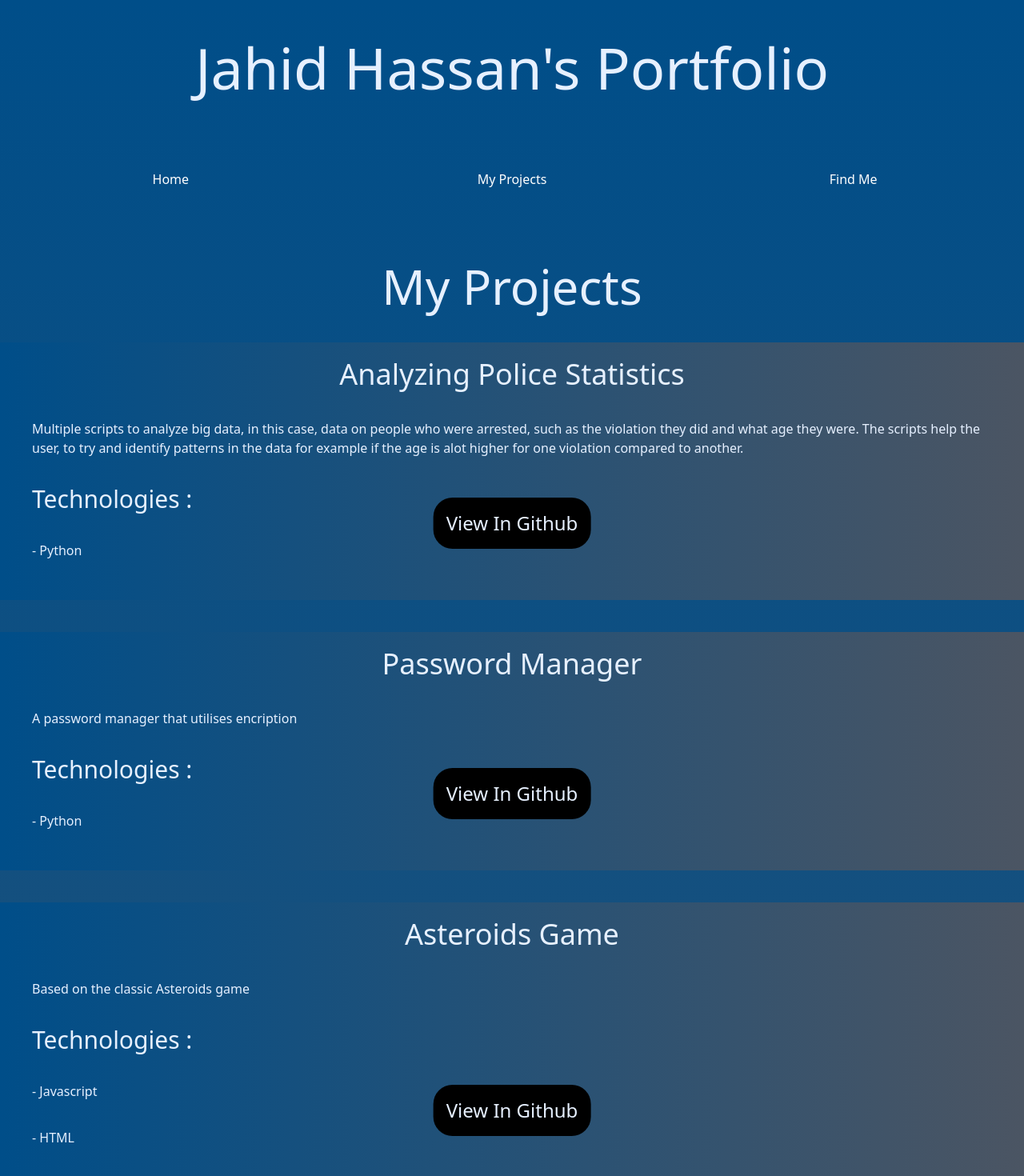
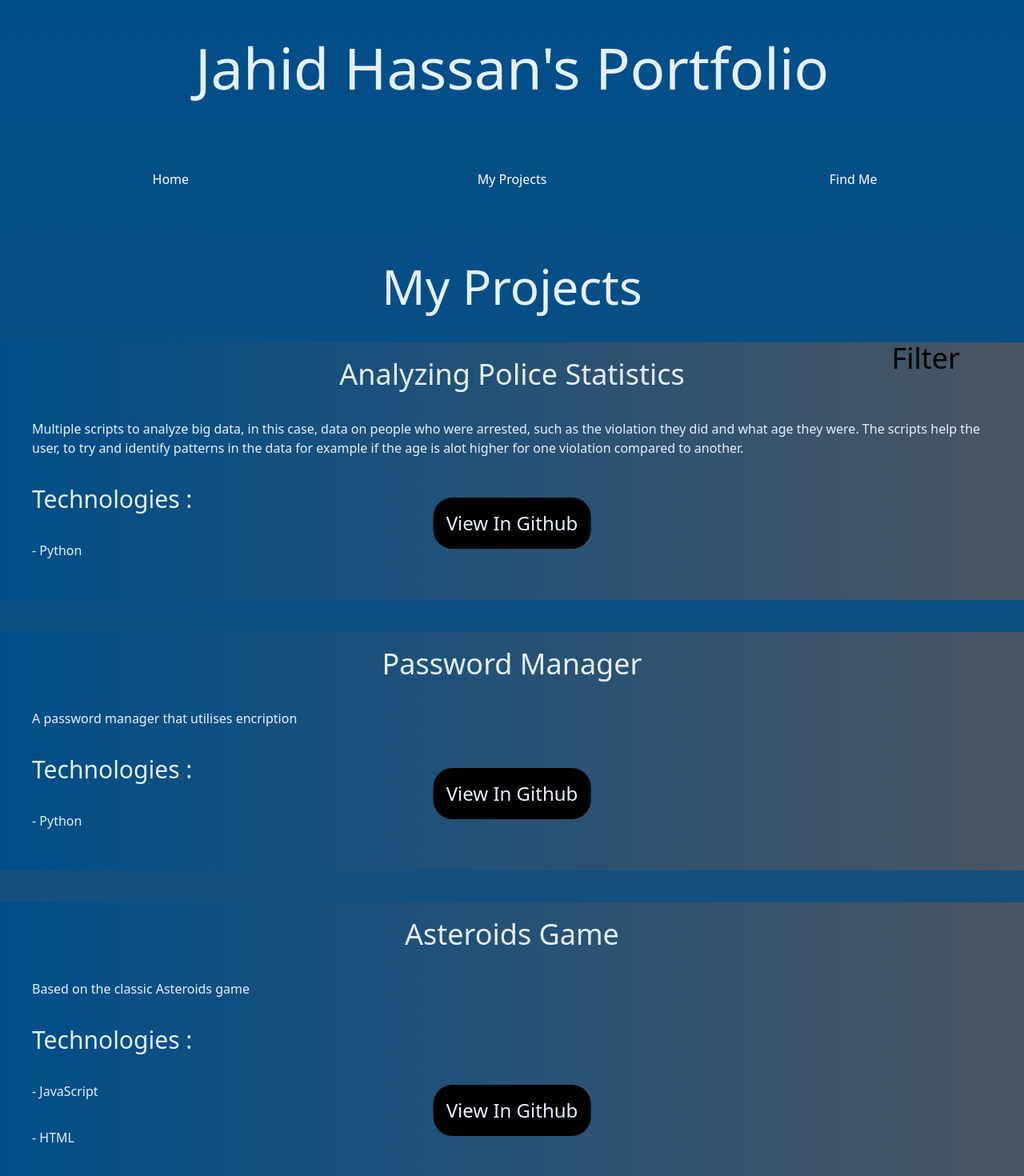
Before and after one commit to MJahidH/my-portfolio, a React (Vite) app in the folder my-portfolio/: page /projects in a window 1280 px wide. Shown: the top 1470 px of the page at 80% size. Built offline with nearby package versions, Linux system fonts and the light colour scheme.

Commit message:
dropdown component exported to a seperate file

```diff
--- /dev/null
+++ b/my-portfolio/src/components/DropDownFilter.jsx
@@ -0,0 +1,73 @@
+import { useState } from "react";
+import data from "../projects-data.json";
+
+const DropDownFilter = ({filteredArray}) => {
+
+    const [dropDownOpen, setDropDownOpen] = useState(false);
+
+  const filterKeyWords = [
+    "JavaScript",
+    "React/React-Native",
+    "TypeScript",
+    "CSS/Tailwind CSS",
+    "Python",
+  ];
+
+  const toggleDropDown = () => {
+    setDropDownOpen(!dropDownOpen);
+  };
+
+  const handleItemClick = (language) => {
+    const result = data.filter((project) => {
+      if (language === "React/React-Native") {
+        return (
+          project.tags.includes("React") ||
+          project.tags.includes("React-Native")
+        );
+      } else if (language === "CSS/Tailwind CSS") {
+        return (
+          project.tags.includes("CSS") ||
+          project.tags.includes("Tailwind CSS")
+        );
+      } else {
+        return project.tags.includes(language);
+      }
+    });
+    console.log(result);
+  };
+
+  return (
+    <div
+    className="
+  absolute
+  right-0
+  pr-20
+  z-20"
+  >
+    <button className="text-4xl" onClick={toggleDropDown}>
+      Filter
+    </button>
+    {dropDownOpen && (
+      <ul>
+        {filterKeyWords.map((language) => {
+          return (
+            <li>
+              <button
+                onClick={() => {
+                  handleItemClick(language);
+                }}
+                className="text-4xl"
+              >
+                {language}
+              </button>
+            </li>
+          );
+        })}
+      </ul>
+    )}
+  </div>
+  )
+
+}
+
+export default DropDownFilter
--- a/my-portfolio/src/components/ProjectCard.jsx
+++ b/my-portfolio/src/components/ProjectCard.jsx
@@ -1,5 +1,5 @@
 const ProjectCard = ({ project }) => {
-  console.log(project);
+
 
   const openInNewTab = (url) => {
     window.open(url, "_blank");
@@ -23,7 +23,7 @@ const ProjectCard = ({ project }) => {
 
         ">Technologies : </h3>
         {project.technologies.map((technology) => {
-          return <li class className="projectSecondaryText
+          return <li  className="projectSecondaryText
           Text py-1"> -   {technology}</li>;
         })}
       </ul>
--- a/my-portfolio/src/components/ProjectsList.jsx
+++ b/my-portfolio/src/components/ProjectsList.jsx
@@ -1,19 +1,22 @@
 import { useState } from "react";
 import data from "../projects-data.json";
 import ProjectCard from "./ProjectCard";
+import DropDownFilter from "./DropDownFilter";
 
 const ProjectsList = () => {
   const [projects, setProjects] = useState(data);
 
+
+  const filteredArray = [];
+
+
+
   return (
     <div className="pt-20">
-      <h1
-        className="pageMainSubheading"
-      >
-        My Projects
-      </h1>
-      {projects.map((project) => {
-        return <ProjectCard project={project} />;
+      <h1 className="pageMainSubheading">My Projects</h1>
+      <DropDownFilter filteredArray={filteredArray}/>
+      {projects.map((project, index) => {
+        return <ProjectCard key={project.id} project={project} />;
       })}
     </div>
   );
--- a/my-portfolio/src/projects-data.json
+++ b/my-portfolio/src/projects-data.json
@@ -3,6 +3,7 @@
     "title": "Analyzing Police Statistics",
     "description": "Multiple scripts to analyze big data, in this case, data on people who were arrested, such as the violation they did and what age they were. The scripts help the user, to try and identify patterns in the data for example if the age is alot higher for one violation compared to another. ",
     "technologies": ["Python"],
+    "tags": ["Python"],
     "id": "9",
     "link": "https://github.com/MJahidH/police-stats"
   },
@@ -10,13 +11,15 @@
     "title": "Password Manager",
     "description": "A password manager that utilises encription",
     "technologies": ["Python"],
+    "tags": ["Python"],
     "id": "8",
     "link": "https://github.com/MJahidH/password-manager"
   },
   {
     "title": "Asteroids Game",
     "description": "Based on the classic Asteroids game",
-    "technologies": ["Javascript", "HTML"],
+    "technologies": ["JavaScript", "HTML"],
+    "tags": ["JavaScript", "HTML"],
     "id": "7",
     "link": "https://github.com/MJahidH/asteroid-game"
   },
@@ -24,20 +27,23 @@
     "title": "Sortable (To-Do List App)  ",
     "description": "An accessible to-do list app, utilising gestures and animations, to enhance the user experience",
     "technologies": ["React-Native", "React-Native-Gestures", "JSX"],
+    "tags": ["React-Native", "JavaScript","CSS"],
     "id": "6",
     "link": "https://github.com/MJahidH/sortable-fe"
   },
   {
     "title": "Portfolio Web Page ",
     "description": "A responsive website to present all my projects in  a well organised way",
-    "technologies": ["React-Native", "Tailwind CSS", "JSX"],
+    "technologies": ["React", "Tailwind CSS", "JSX"],
+    "tags": ["React", "Tailwind CSS", "JavaScript","CSS"],
     "id": "5",
     "link": "https://github.com/MJahidH/my-portfolio"
   },
   {
     "title": "QuoteSnap Front-End  ",
     "description": "QuoteSnap is an app for Android devices that allows users to take a photo of any inspirational text they see. The app will then use OCR technology to recognise and extract the text",
-    "technologies": ["React-Native", "MongoDB", "Expo"],
+    "technologies": ["React-Native", "MongoDB", "Expo","CSS"],
+    "tags": ["React-Native", "JavaScript", "Expo","CSS"],
     "id": "4",
     "link": "https://github.com/mikef80/quotesnap-fe"
   },
@@ -45,13 +51,15 @@
     "title": "QuoteSnap Back-End  ",
     "description": "A full functional database using MongoDB",
     "technologies": ["MongoDB", "Node.js", "Express"],
+    "tags": ["MongoDB", "Node.js", "Express","JavaScript"],
     "id": "3",
     "link": "https://github.com/mikef80/quotesnap-be"
   },
   {
     "title": "NC News Front-End  ",
     "description": "This project helps users view articles that are stored in an API. Users can also add and delete comments as well as upvote/like their favourite articles  ",
-    "technologies": ["React-Native", "Axios", "PSQL"],
+    "technologies": ["React-Native", "JavaScript", "PSQL"],
+    "tags": ["React-Native", "Axios", "PSQL","JavaScript","CSS"],
     "id": "2",
     "link": "https://github.com/MJahidH/nc-news-frontend"
   },
@@ -59,6 +67,7 @@
     "title": "NC News Back-End  ",
     "description": "A full functional database using PSQL. You can make multiple requests such as get data by article ID,upvote and add or delete a comment ",
     "technologies": ["Node.js", "PSQL", "Express"],
+    "tags": ["Node.js", "PSQL", "Express","JavaScript"],
     "id": "1",
     "link": "https://github.com/MJahidH/nc-news-backend"
   }
```
